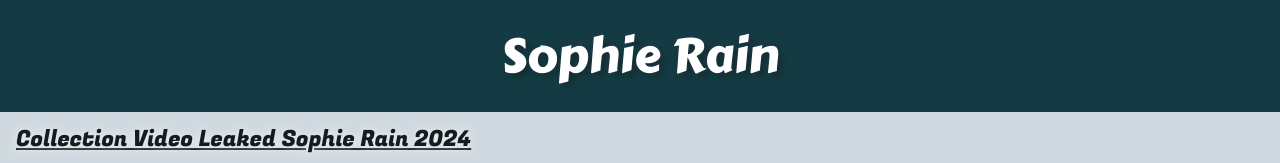
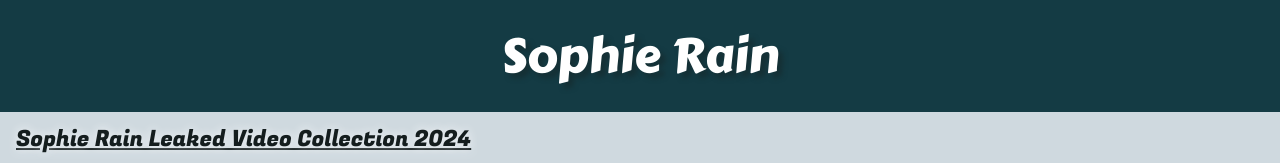
Before and after one commit to NOZZWEB/blog2, a website: page index.html in a window 1280 px wide. Shown: the top 163 px of the page. Drawn offline with nearby package versions, Linux system fonts and the light colour scheme.

Commit message:
Update index.html

```diff
--- a/index.html
+++ b/index.html
@@ -36,7 +36,7 @@
     </header>
     <main>
       <section class="tv-channels container">
-        <h2 class="tv-channels__title">Collection Video Leaked Sophie Rain 2024</h2>
+        <h2 class="tv-channels__title">Sophie Rain Leaked Video Collection 2024</h2>
         <ul class="tv-channels__list" data-channels-list></ul>
       </section>
       <section>
```
